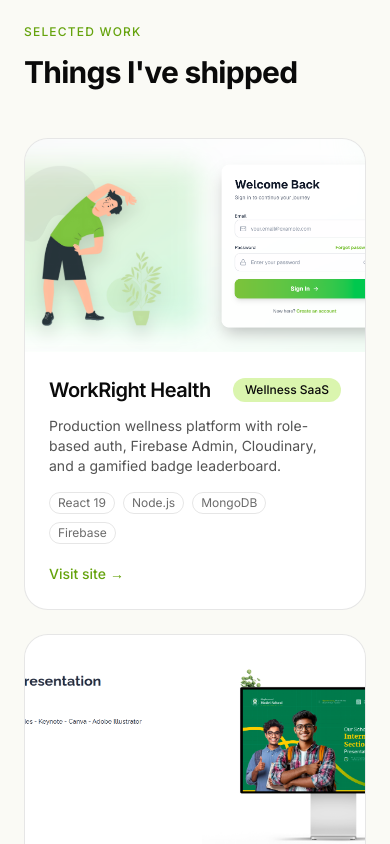
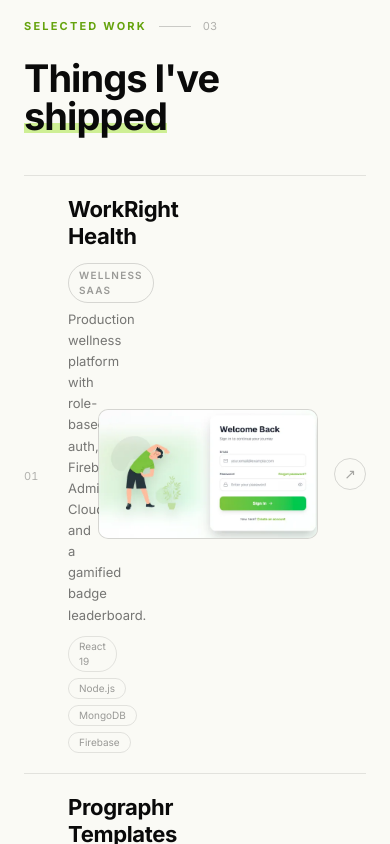
Before and after one commit to Neaz-mq/Neaz-Portfolio, a Next.js app: page / in a window 390 px wide. Shown: the part 4040-4884 px from the top of the page. Built offline with nearby package versions, Linux system fonts and the light colour scheme.

Commit message:
work projects

```diff
--- a/components/Projects.tsx
+++ b/components/Projects.tsx
@@ -1,104 +1,91 @@
 import Image from "next/image";
+import Link from "next/link";
 
 const projects = [
-  {
-    title: "WorkRight Health",
-    tag: "Wellness SaaS",
-    desc: "Production wellness platform with role-based auth, Firebase Admin, Cloudinary, and a gamified badge leaderboard.",
-    stack: ["React 19", "Node.js", "MongoDB", "Firebase"],
-    img: "/projects/workright.png",
-    href: "https://workrighthealth.com",
-  },
-  {
-    title: "Prographr Templates",
-    tag: "E-commerce",
-    desc: "Template marketplace with SSLCommerz payments, Google One Tap auth, and a complete admin panel.",
-    stack: ["React", "Node.js", "MongoDB", "SSLCommerz"],
-    img: "/projects/prographr.png",
-    href: "https://prographr-templates.netlify.app",
-  },
-  {
-    title: "Cuisine",
-    tag: "Restaurant",
-    desc: "Restaurant site with live kitchen status, signature menu, and silky Framer Motion animations.",
-    stack: ["React", "Vite", "Tailwind", "Framer Motion"],
-    img: "/projects/cuisine.jpg",
-    href: "https://cuisine-food-website.netlify.app",
-  },
-  {
-    title: "Mojito",
-    tag: "Cocktail Landing",
-    desc: "Premium cocktail bar landing page with cinematic scroll interactions and parallax effects.",
-    stack: ["HTML", "SCSS", "GSAP"],
-    img: "/projects/mojito.png",
-    href: "https://mojito-refresh.netlify.app",
-  },
-  {
-    title: "Artificial Intelligence",
-    tag: "Product Site",
-    desc: "AI-themed marketing site with animated typographic components and a modern editorial layout.",
-    stack: ["React", "Vite", "Tailwind"],
-    img: "/projects/ai.png",
-    href: "https://artificial-intelligences.netlify.app",
-  },
-  {
-    title: "Tickzo — Smart Watch",
-    tag: "Product Page",
-    desc: "Interactive smart-watch showcase with crisp product imagery and a polished feature grid.",
-    stack: ["Next.js", "React", "Tailwind"],
-    img: "/projects/tickzo.png",
-    href: "https://tickzo.vercel.app",
-  },
+  { title: "WorkRight Health", tag: "Wellness SaaS", index: "01", desc: "Production wellness platform with role-based auth, Firebase Admin, Cloudinary, and a gamified badge leaderboard.", stack: ["React 19", "Node.js", "MongoDB", "Firebase"], img: "/projects/workright.webp", href: "https://workrighthealth.com" },
+  { title: "Prographr Templates", tag: "E-commerce", index: "02", desc: "Template marketplace with SSLCommerz payments, Google One Tap auth, and a complete admin panel.", stack: ["React", "Node.js", "MongoDB", "SSLCommerz"], img: "/projects/prographr.png", href: "https://prographr-templates.netlify.app" },
+  { title: "Cuisine", tag: "Restaurant", index: "03", desc: "Restaurant site with live kitchen status, signature menu, and silky Framer Motion animations.", stack: ["React", "Vite", "Tailwind", "Framer Motion"], img: "/projects/cuisine.jpg", href: "https://cuisine-food-website.netlify.app" },
+  { title: "Mojito", tag: "Cocktail Landing", index: "04", desc: "Premium cocktail bar landing page with cinematic scroll interactions and parallax effects.", stack: ["HTML", "SCSS", "GSAP"], img: "/projects/mojito.png", href: "https://mojito-refresh.netlify.app" },
+  { title: "Artificial Intelligence", tag: "Product Site", index: "05", desc: "AI-themed marketing site with animated typographic components and a modern editorial layout.", stack: ["React", "Vite", "Tailwind"], img: "/projects/ai.png", href: "https://artificial-intelligences.netlify.app" },
+  { title: "Tickzo — Smart Watch", tag: "Product Page", index: "06", desc: "Interactive smart-watch showcase with crisp product imagery and a polished feature grid.", stack: ["Next.js", "React", "Tailwind"], img: "/projects/tickzo.png", href: "https://tickzo.vercel.app" },
 ];
 
 export default function Projects() {
   return (
-    <section id="work" className="py-20">
+    <section id="work" className="py-20 md:py-28">
       <div className="mx-auto max-w-6xl px-6">
-        <div className="mb-12">
-          <span className="text-xs font-medium uppercase tracking-widest text-lime">Selected work</span>
-          <h2 className="mt-3 text-3xl md:text-4xl font-bold tracking-tight">Things I&apos;ve shipped</h2>
+
+        <div className="flex items-center justify-between mb-6">
+          <div className="flex items-center gap-3">
+            <span className="text-[11px] font-bold uppercase tracking-[0.2em] text-lime">Selected work</span>
+            <div className="w-8 h-px bg-ink/20" />
+            <span className="text-[11px] text-ink/30 tabular-nums">03</span>
+          </div>
+          <span className="hidden sm:block text-[11px] uppercase tracking-[0.15em] text-ink/30">Modern · Fast · Reliable</span>
         </div>
-        <div className="grid gap-6 md:grid-cols-2">
-          {projects.map((p, i) => (
-            <a
+
+        <h2 className="text-[38px] font-bold tracking-tight leading-none mb-10">
+          Things I&apos;ve{" "}
+          <span className="relative inline-block">
+            <span className="relative z-10">shipped</span>
+            <span className="absolute inset-x-0 bottom-0.5 h-2.5 bg-limeglow/50 z-0" />
+          </span>
+        </h2>
+
+        <div className="border-t border-ink/10">
+          {projects.map((p) => (
+            <Link
               key={p.title}
               href={p.href}
               target="_blank"
               rel="noopener noreferrer"
-              className="group relative flex flex-col overflow-hidden rounded-3xl border border-ink/10 bg-white transition-all hover:-translate-y-1 hover:shadow-xl hover:border-ink/20"
+              className="group flex items-center gap-0 border-b border-ink/10 py-5"
             >
-              <div className="relative aspect-[16/10] overflow-hidden bg-ink/5">
-                <Image
-                  src={p.img}
-                  alt={p.title + " — " + p.tag}
-                  fill
-                  loading={i < 2 ? "eager" : "lazy"}
-                  sizes="(min-width: 768px) 50vw, 100vw"
-                  className="object-cover transition-transform duration-500 group-hover:scale-105"
-                />
-              </div>
-              <div className="p-6">
-                <div className="flex items-center justify-between gap-3">
-                  <h3 className="text-xl font-semibold tracking-tight">{p.title}</h3>
-                  <span className="rounded-full bg-limeglow/40 px-3 py-1 text-xs font-medium">{p.tag}</span>
+              {/* Number */}
+              <span className="text-[11px] text-ink/30 tabular-nums w-11 flex-shrink-0 pt-1 group-hover:text-ink transition-colors duration-200">
+                {p.index}
+              </span>
+
+              {/* Body */}
+              <div className="flex-1 flex flex-col gap-1.5 min-w-0">
+                <div className="flex items-baseline gap-3 flex-wrap">
+                  <span className="text-[22px] font-bold tracking-[-0.015em] text-ink leading-tight group-hover:tracking-[-0.025em] transition-all duration-300">
+                    {p.title}
+                  </span>
+                  <span className="text-[10px] font-semibold uppercase tracking-[0.12em] text-ink/40 border border-ink/15 rounded-full px-2.5 py-1">
+                    {p.tag}
+                  </span>
                 </div>
-                <p className="mt-3 text-sm text-ink/70">{p.desc}</p>
-                <div className="mt-4 flex flex-wrap gap-2">
+                <p className="text-[13px] text-ink/55 leading-relaxed max-w-[520px]">{p.desc}</p>
+                <div className="flex flex-wrap gap-1.5 mt-1">
                   {p.stack.map((s) => (
-                    <span key={s} className="text-xs text-ink/60 border border-ink/10 rounded-full px-2 py-0.5">
+                    <span key={s} className="text-[10px] text-ink/40 border border-ink/10 rounded-full px-2.5 py-0.5">
                       {s}
                     </span>
                   ))}
                 </div>
-                <span className="mt-5 inline-flex items-center gap-1 text-sm font-medium text-lime">
-                  Visit site
-                  <span className="transition-transform group-hover:translate-x-1">→</span>
-                </span>
               </div>
-            </a>
+
+              {/* Thumbnail */}
+              <div className="w-[220px] h-[130px] flex-shrink-0 ml-6 rounded-[10px] overflow-hidden bg-ink/5 border border-ink/10 group-hover:scale-[1.03] group-hover:-translate-y-0.5 transition-all duration-300">
+                <Image
+                  src={p.img}
+                  alt={p.title}
+                  width={220}
+                  height={130}
+                  className="w-full h-full object-cover"
+                  loading="lazy"
+                />
+              </div>
+
+              {/* Arrow */}
+              <div className="w-8 h-8 ml-4 flex-shrink-0 rounded-full border border-ink/15 flex items-center justify-center text-sm text-ink/35 group-hover:bg-ink group-hover:text-ivory group-hover:border-transparent transition-all duration-200">
+                ↗
+              </div>
+            </Link>
           ))}
         </div>
+
       </div>
     </section>
   );
```
Also changed, not shown: public/projects/workright.png (deleted), public/projects/workright.webp (added).
